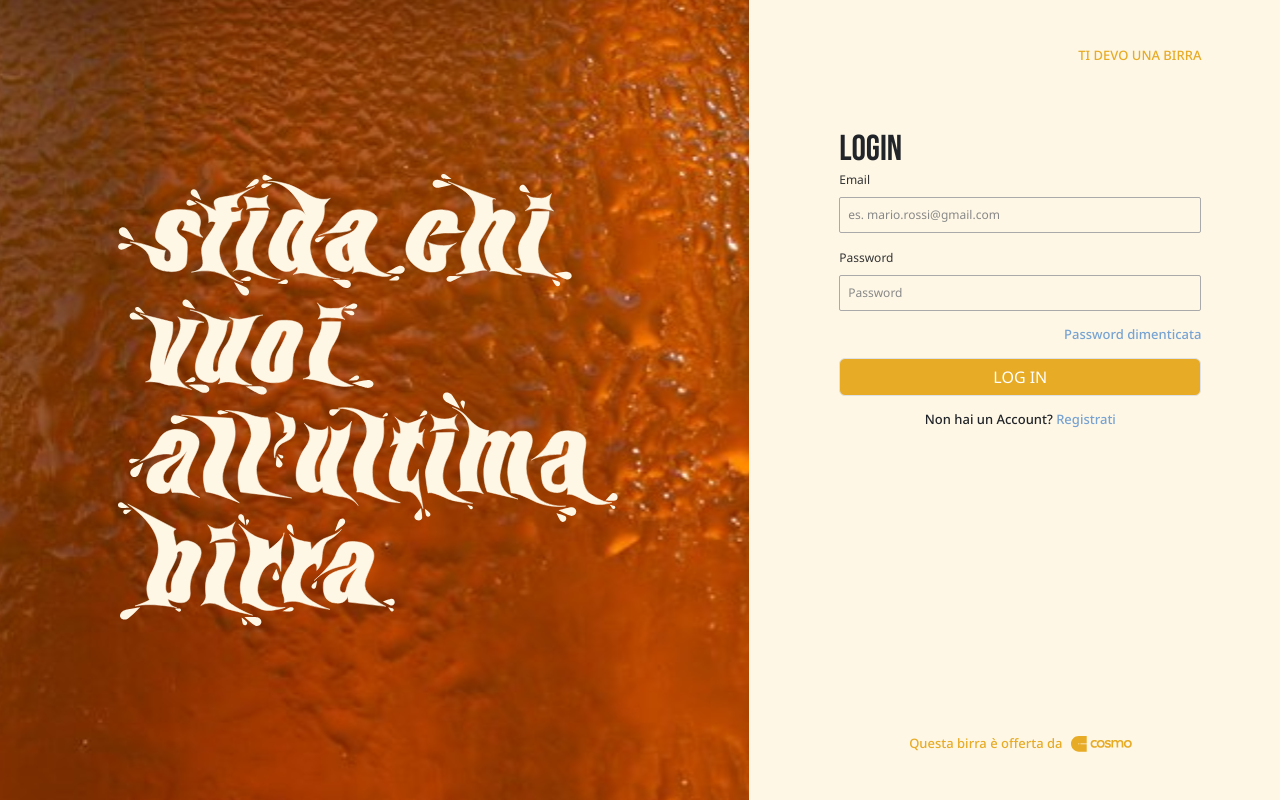
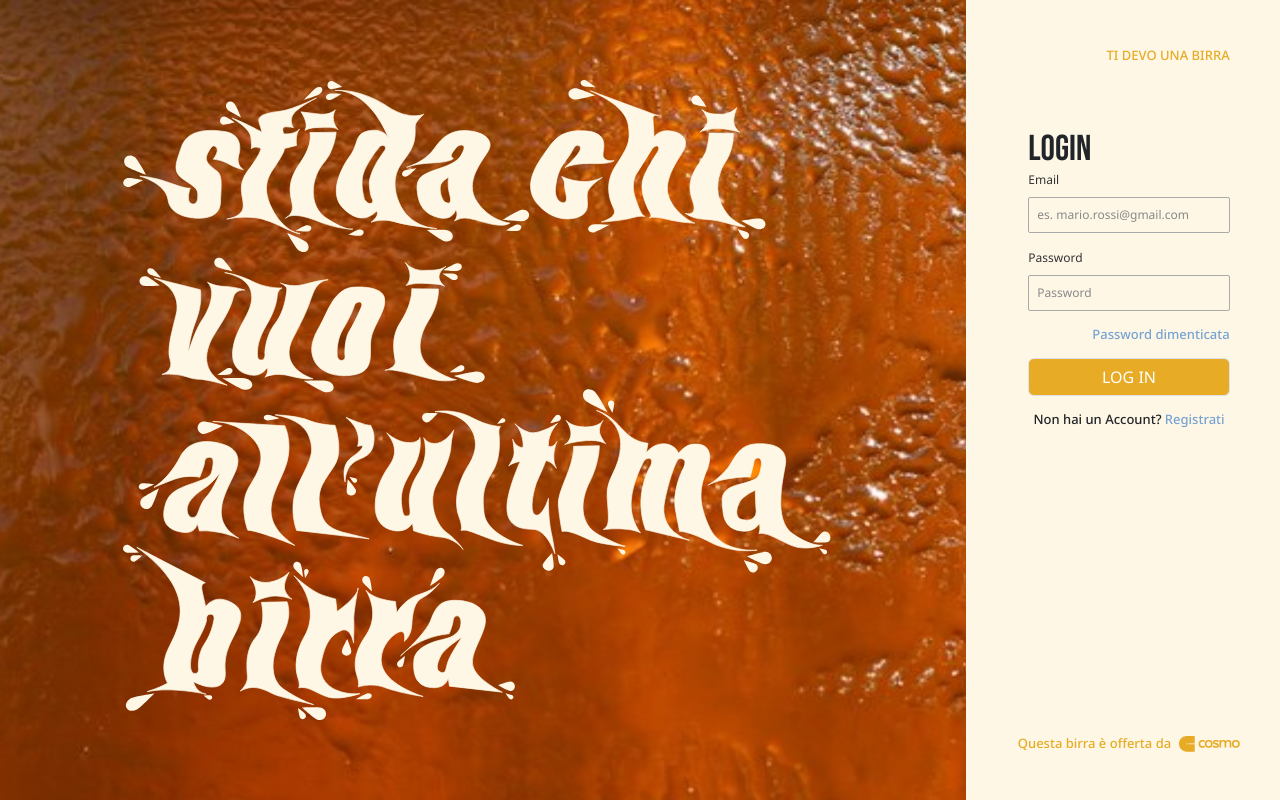
Before and after one commit to manuelgaleone/cosmo-beer, a Next.js app: page /login in a window 1280 px wide. Built offline with nearby package versions, Linux system fonts and the light colour scheme.

Commit message:
Solved login

```diff
--- a/package.json
+++ b/package.json
@@ -14,13 +14,14 @@
   "dependencies": {
     "@reduxjs/toolkit": "^1.9.5",
     "axios": "^1.4.0",
+    "boostrap": "^2.0.0",
     "bootstrap": "^5.3.3",
     "date-fns": "^2.30.0",
     "moment": "^2.29.4",
     "next": "^13.4.12",
     "next-i18next": "^14.0.3",
     "react": "^18.2.0",
-    "react-bootstrap": "^2.8.0",
+    "react-bootstrap": "^2.10.1",
     "react-dom": "^18.2.0",
     "react-i18next": "^13.2.2",
     "react-icons": "^4.10.1",
--- a/pages/login.js
+++ b/pages/login.js
@@ -22,15 +22,14 @@ const Login = () => {
 
   return (
     <Row className='vh-100'>
-      <div className='d-flex m-0 p-0'>
-        <div className='col-12 col-lg-7 m-0 back-beer-1 p-3 d-none d-lg-flex justify-content-center'>
+      <div className='col-12 col-lg-9 m-0 back-beer-1 p-3 d-none d-lg-flex justify-content-center'>
           <Image
             src={beerTitle}
             alt='Beer title'
             className='beer-login-title img-fluid'
           />
       </div>
-        <div className='col-12 col-lg-5 m-0 back-accent-super-light d-flex flex-column justify-content-between align-items-center py-5'>
+      <div className='col-12 col-lg-3 m-0 back-accent-super-light d-flex flex-column justify-content-between align-items-center py-5'>
         <div className='col-8 login-content p-0 m-0'>
           <h6 className='accent pb-5 p-0 m-0 text-end'>TI DEVO UNA BIRRA</h6>
           <h2 className='bebas-regular pt-3 m-0'>LOGIN</h2>
@@ -66,6 +65,12 @@ const Login = () => {
             />
           </div>
       </div>
+      <div className='col-12 col-lg-9 m-0 back-beer-1 p-3 d-flex d-lg-none justify-content-center'>
+          <Image
+            src={beerTitle}
+            alt='Beer title'
+            className='beer-login-title img-fluid'
+          />
       </div>
     </Row>
   );
--- a/styles/global.css
+++ b/styles/global.css
@@ -135,7 +135,6 @@ button {
 
 .back-accent-super-light {
   background-color: var(--color-accent-super-light) !important;
-  z-index: -2;
 }
 
 .back-blue {
@@ -241,9 +240,6 @@ button {
 /* Extra Small (xs) */
 @media (min-width: 576px) {
   /* Inserisci le regole CSS per x-small */
-  .beer-login-title {
-    width: 300px;
-  }
 }
 
 /* Small (sm) */
@@ -259,9 +255,6 @@ button {
 /* Large (lg) */
 @media (min-width: 1200px) {
   /* Inserisci le regole CSS per large */
-  .beer-login-title {
-    width: 500px;
-  }
 }
 
 /* Extra Large (xl) */
```
Lines whose indentation alone changed are shown as unchanged.
